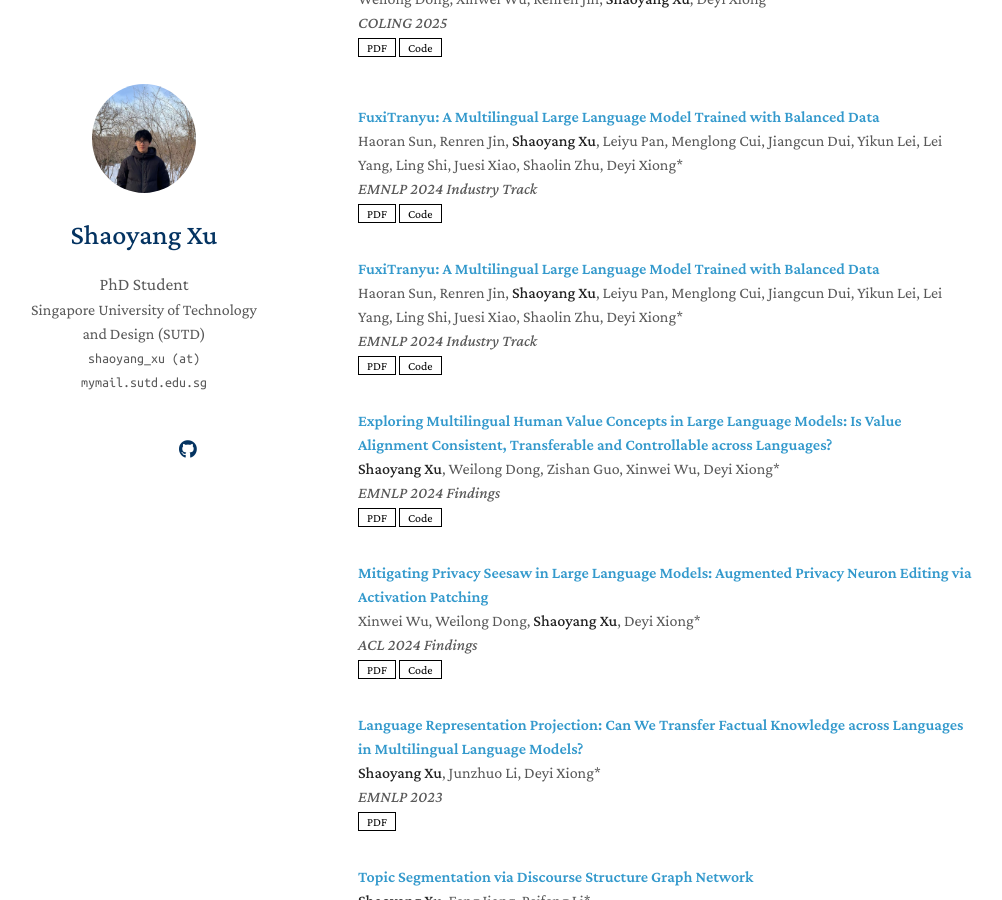
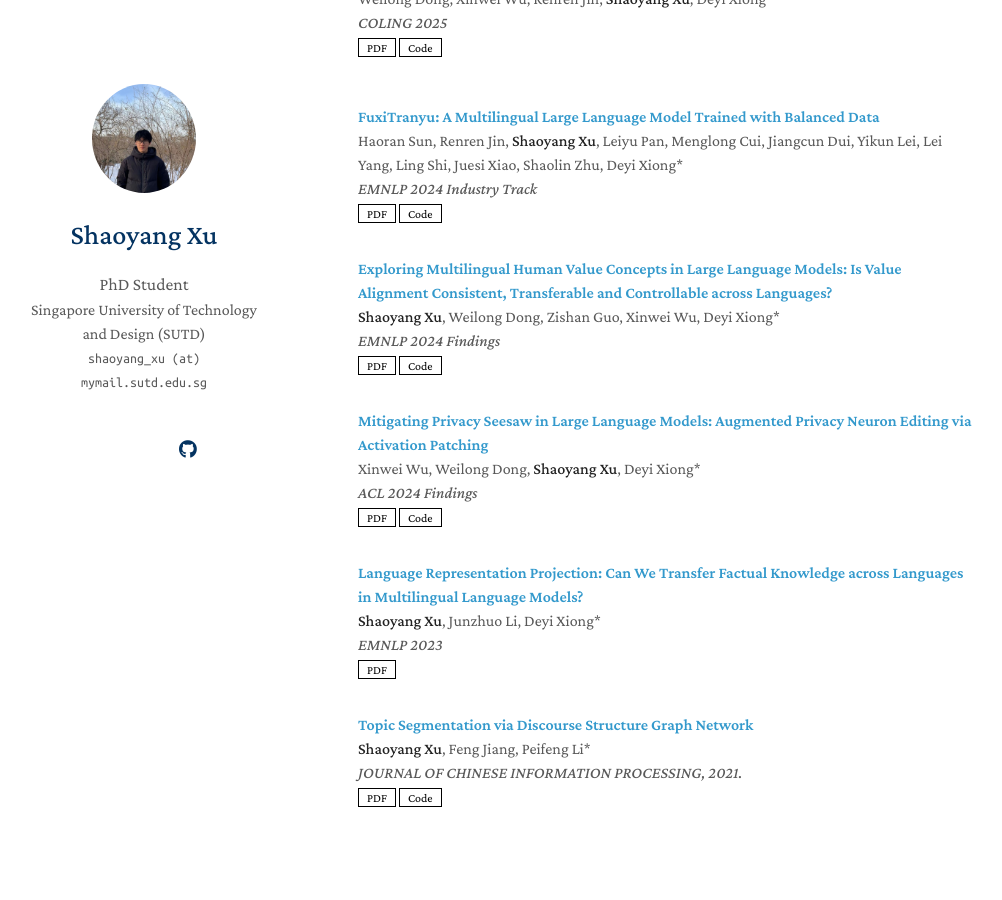
Before and after one commit to shaoyangxu/shaoyangxu.github.io, a Jekyll site: the page built from index.md, in a window 1280 px wide and 900 px high, scrolled down 957 px. Shown: the whole window, without its empty margins (132-1134 px from the left). Built offline with Jekyll 4.4.1, drawn with Linux system fonts in a browser that asks for light colours; nearby versions of some CDN libraries; a style sheet for code colours, icons or effects is not loaded; our own code applies the rules of GitHub Pages for plain Markdown files.

Commit message:
Update publications.yml

```diff
--- a/_data/publications.yml
+++ b/_data/publications.yml
@@ -14,11 +14,6 @@ main:
     conference: COLING 2025
     pdf: https://aclanthology.org/2025.coling-main.279.pdf
     code: https://github.com/willowdong/ConTrans
-  - title: "FuxiTranyu: A Multilingual Large Language Model Trained with Balanced Data"
-    authors: "Haoran Sun, Renren Jin, Shaoyang Xu, Leiyu Pan, Menglong Cui, Jiangcun Dui, Yikun Lei, Lei Yang, Ling Shi, Juesi Xiao, Shaolin Zhu, Deyi Xiong*"
-    conference: EMNLP 2024 Industry Track
-    pdf: https://aclanthology.org/2024.emnlp-industry.110.pdf
-    code: https://github.com/tjunlp-lab/FuxiTranyu
   - title: "FuxiTranyu: A Multilingual Large Language Model Trained with Balanced Data"
     authors: "Haoran Sun, Renren Jin, Shaoyang Xu, Leiyu Pan, Menglong Cui, Jiangcun Dui, Yikun Lei, Lei Yang, Ling Shi, Juesi Xiao, Shaolin Zhu, Deyi Xiong*"
     conference: EMNLP 2024 Industry Track
```
